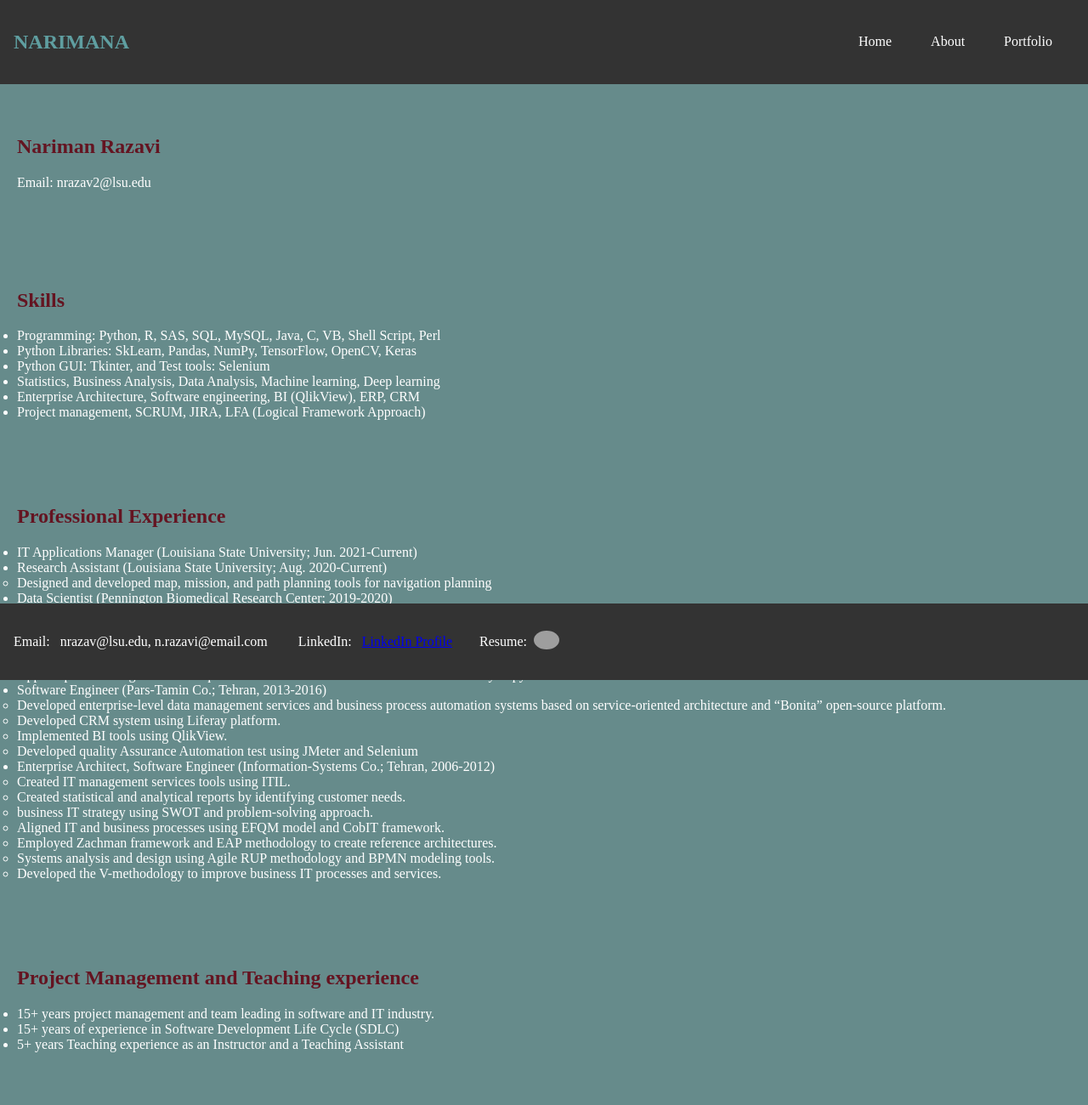
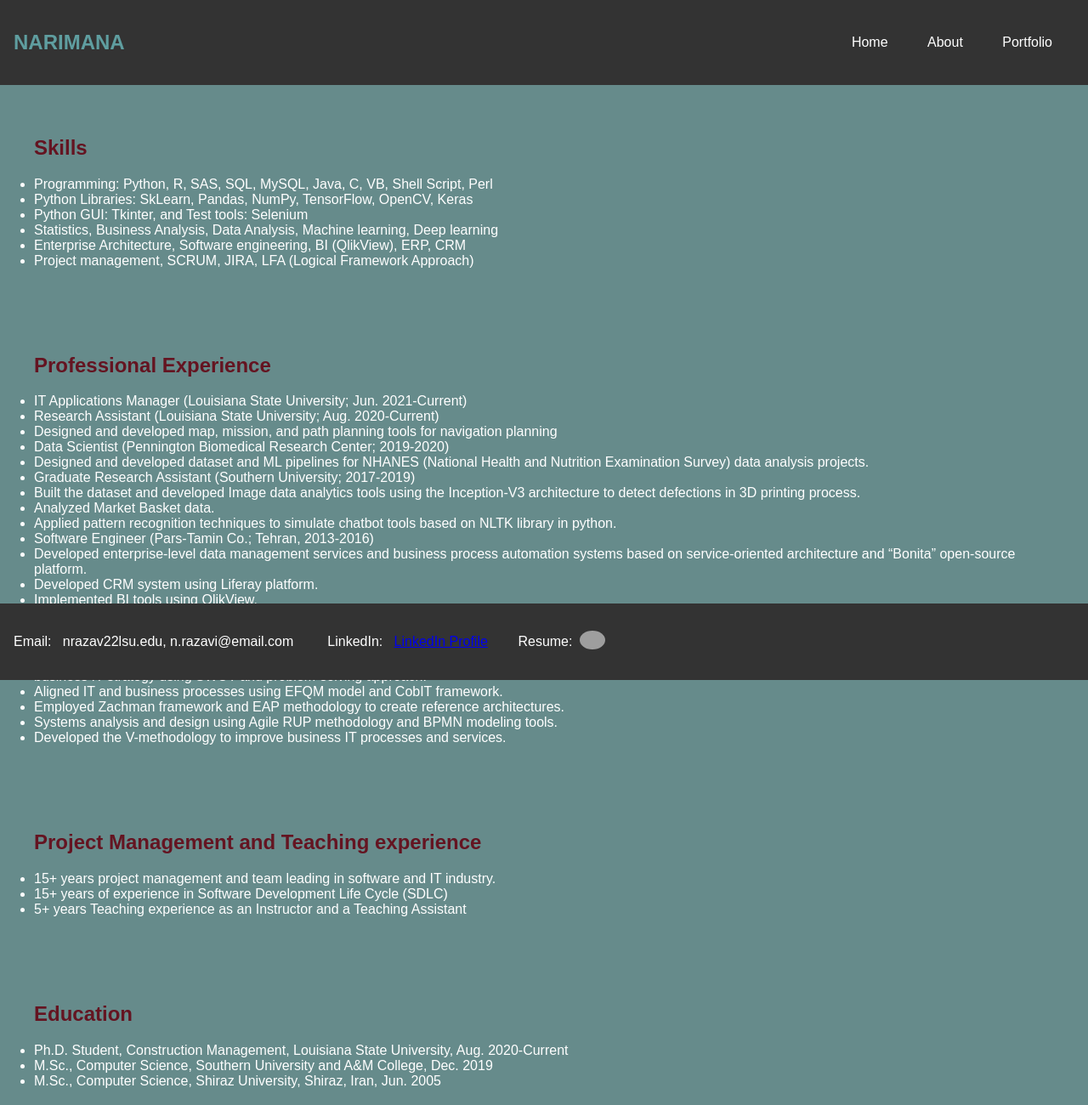
Before and after one commit to nariman009/my_site, a plain HTML site: page about.html in a window 1280 px wide. Shown: the top 1300 px of the page at 85% size. Drawn offline with Linux system fonts and the light colour scheme; grey boxes are pictures that could not be loaded.

Commit message:
resume update commit

```diff
--- a/about.html
+++ b/about.html
@@ -1,10 +1,12 @@
 <!DOCTYPE html>
-<html lang="en">
+<html>
 <head>
-    <meta charset="UTF-8" />
-    <meta name="viewport" content="width=device-width, initial-scale=1.0" />
-    <title>Nariman - Software Engineer</title>
-    <link rel="stylesheet" href="style.css" />
+    <meta charset="UTF-8">
+    <meta name="viewport" content="width=device-width, initial-scale=1.0">
+    <link rel="stylesheet" type="text/css" href="resume.css">
+    <link rel="stylesheet" type="text/css" href="style.css">
+    <title>Nariman Razavi - Resume</title>
+
 </head>
 <body>
     <header>
@@ -18,10 +20,6 @@
         </nav>
     </header>
     <section>
-        <h1>Nariman Razavi</h1>
-        <p>Email: nrazav2@lsu.edu</p>
-    </section>
-    <section id="skills">
         <h2>Skills</h2>
         <ul>
             <li>Programming: Python, R, SAS, SQL, MySQL, Java, C, VB, Shell Script, Perl</li>
@@ -32,7 +30,7 @@
             <li>Project management, SCRUM, JIRA, LFA (Logical Framework Approach)</li>
         </ul>
     </section>
-    <section id="experience">
+    <section>
         <h2>Professional Experience</h2>
         <ul>
             <li>IT Applications Manager (Louisiana State University; Jun. 2021-Current)</li>
@@ -75,7 +73,7 @@
             </li>
         </ul>
     </section>
-    <section id="projet">
+    <section>
         <h2>Project Management and Teaching experience</h2>
         <ul>
             <li>15+ years project management and team leading in software and IT industry.</li>
@@ -83,7 +81,7 @@
             <li>5+ years Teaching experience as an Instructor and a Teaching Assistant</li>
         </ul>
     </section>
-    <section id="education">
+    <section>
         <h2>Education</h2>
         <ul>
             <li>Ph.D. Student, Construction Management, Louisiana State University, Aug. 2020-Current</li>
@@ -91,7 +89,7 @@
             <li>M.Sc., Computer Science, Shiraz University, Shiraz, Iran, Jun. 2005</li>
         </ul>
     </section>
-    <section id="publications">
+    <section>
         <h2>Publications</h2>
         <ul>
             <li>Automated quality and process control for additive manufacturing using deep convolutional neural networks, Recent Progress in Materials 4 (1)</li>
@@ -105,14 +103,17 @@
     </section>
     <footer>
         <!-- <h2>Contact Me</h2> -->
-        <p>Email:&nbsp&nbsp nrazav@lsu.edu, n.razavi@email.com &nbsp&nbsp&nbsp&nbsp&nbsp&nbsp&nbsp&nbsp</p>
+        <p>
+          Email:&nbsp&nbsp nrazav22lsu.edu, n.razavi@email.com
+          &nbsp&nbsp&nbsp&nbsp&nbsp&nbsp&nbsp&nbsp
+        </p>
         <p>
           LinkedIn:&nbsp&nbsp
           <a href="https://www.linkedin.com/in/narimanrazavi">LinkedIn Profile</a>
         </p>
         <p class="contact">
           &nbsp&nbsp&nbsp&nbsp&nbsp&nbsp&nbsp&nbspResume:&nbsp&nbsp
-          <a href="/Coursework/my_site/Nariman_Razavi.pdf">
+          <a href="Nariman_Razavi.pdf">
             <img
               src="https://encrypted-tbn0.gstatic.com/images?q=tbn:ANd9GcQMp_voO2HJNoSePbL22EfGXsNSVW1o-XRskA&usqp=CAU"
               width="30"
--- a/resume.css
+++ b/resume.css
@@ -1,13 +1,6 @@
 body {
     font-family: Arial, sans-serif;
     background-color: rgb(203, 229, 240);
-}
-
-header {
-    background-color: #776161;
-    color: #fff;
-    text-align: center;
-    padding: 1em;
 }
 
 header h1 {
--- a/style.css
+++ b/style.css
@@ -57,7 +57,7 @@ nav ul li a {
 section {
     color: white;
     padding: 20px;
-    margin: 20px 0;
+    margin: 20px 20px;
 }
 
 section h1, section h2 {
```
Also changed, not shown: index.html (+1 -1 lines). Lines whose indentation alone changed are shown as unchanged.
